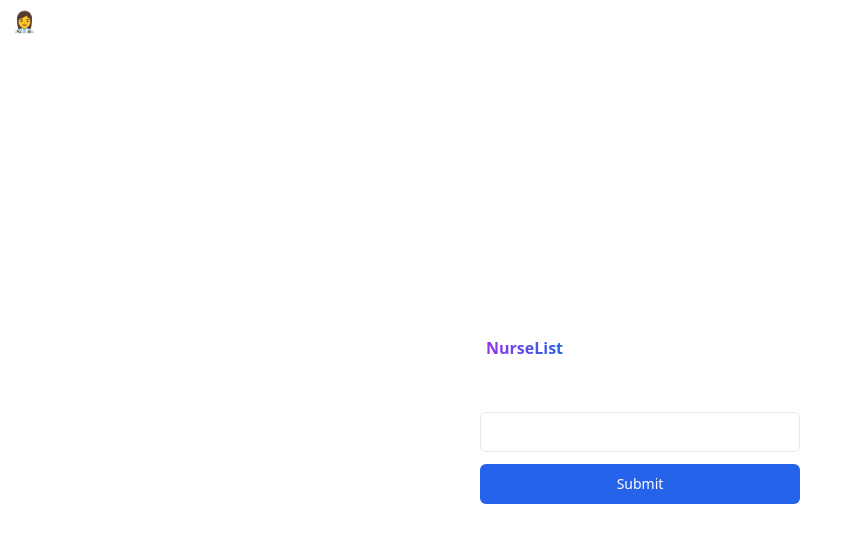
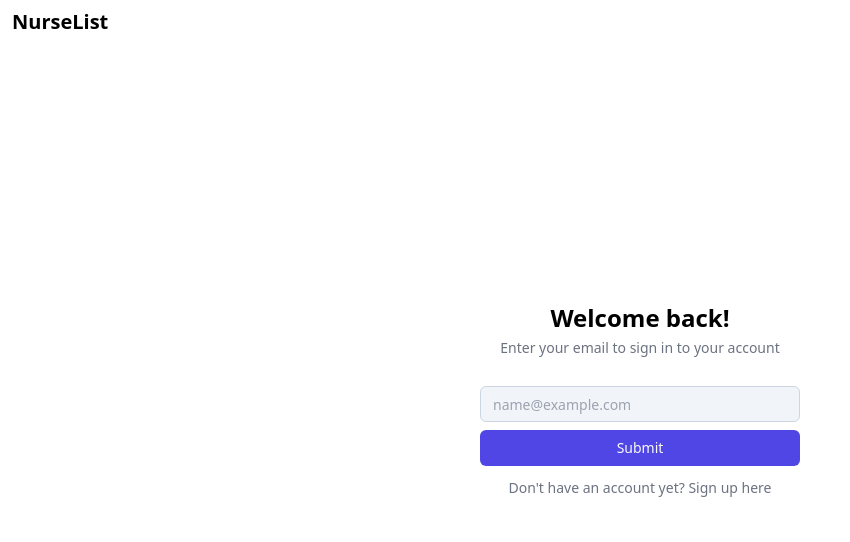
Before and after one commit to tjvonbr/nurse-list, a Next.js app: page /login in a window 1280 px wide. Shown: the top 542 px of the page, without its empty margins (0-850 px from the left). Built offline with nearby package versions, Linux system fonts and the light colour scheme.

Commit message:
update login UI

```diff
--- a/src/app/(auth)/login/page.tsx
+++ b/src/app/(auth)/login/page.tsx
@@ -3,7 +3,7 @@ import { Metadata } from "next";
 import Link from "next/link";
 
 export const metadata: Metadata = {
-  title: "Login",
+  title: "NurseList | Login",
   description: "Login to your account",
 };
 
@@ -11,22 +11,23 @@ export default function Login() {
   return (
     <div className="h-screen w-screen flex flex-col justify-center items-center">
       <header className="w-full absolute left-3 top-2 flex justify-between items-center">
-        <Link className="text-xl font-bold" href="/">
-          👩‍⚕️ NurseList
+        <Link className="text-xl text-black font-bold" href="/">
+          NurseList
         </Link>
       </header>
       <div className="w-1/4 flex flex-col justify-center items-center space-y-3">
-        <h1 className="text-3xl font-bold">Welcome back!</h1>
-        <p className="text-center">
-          We&apos;re excited you&apos;re interested in{" "}
-          <span className="font-bold from-purple-600 to-blue-600 bg-gradient-to-r bg-clip-text text-transparent">
-            NurseList
-          </span>
-          ! Please fill out the fields below so we can get you started!
-        </p>
+        <div className="flex flex-col items-center space-y-1">
+          <h1 className="text-2xl text-black font-bold">Welcome back!</h1>
+          <p className="text-center text-sm text-gray-500">
+            Enter your email to sign in to your account
+          </p>
+        </div>
         <LoginForm />
-        <Link className="mt-3 text-sm hover:underline" href="/register">
-          Don&apos; have an account yet? Sign up here
+        <Link
+          className="text-sm text-gray-500 hover:underline"
+          href="/register"
+        >
+          Don&apos;t have an account yet? Sign up here
         </Link>
       </div>
     </div>
--- a/src/components/LoginForm.tsx
+++ b/src/components/LoginForm.tsx
@@ -3,6 +3,7 @@
 import React, { useState } from "react";
 import Spinner from "./common/Spinner";
 import { signIn } from "next-auth/react";
+import { Input } from "./common/Input";
 
 export default function LoginForm() {
   const [email, setEmail] = useState("");
@@ -21,16 +22,16 @@ export default function LoginForm() {
   }
 
   return (
-    <form className="w-full flex flex-col items-center space-y-3">
+    <form className="w-full flex flex-col items-center space-y-2">
       <fieldset className="w-full flex flex-col">
         <label className="text-xs font-semibold" htmlFor="email">
           Email
         </label>
-        <input
-          className="h-10 m-0 px-2 py-1 border border-slate-200 rounded-md text-sm"
+        <Input
           id="email"
           name="email"
           type="text"
+          placeholder="name@example.com"
           value={email}
           onChange={(e: React.ChangeEvent<HTMLInputElement>) =>
             setEmail(e.target.value)
@@ -38,7 +39,7 @@ export default function LoginForm() {
         />
       </fieldset>
       <button
-        className="h-10 w-full flex justify-center items-center rounded-md text-sm bg-blue-600 hover:bg-blue-700 transition-colors text-white"
+        className="h-9 w-full flex justify-center items-center rounded-md text-sm bg-indigo-600 hover:bg-indigo-700 transition-colors text-gray-50"
         disabled={isLoggingIn}
         onClick={handleSubmit}
       >
```
